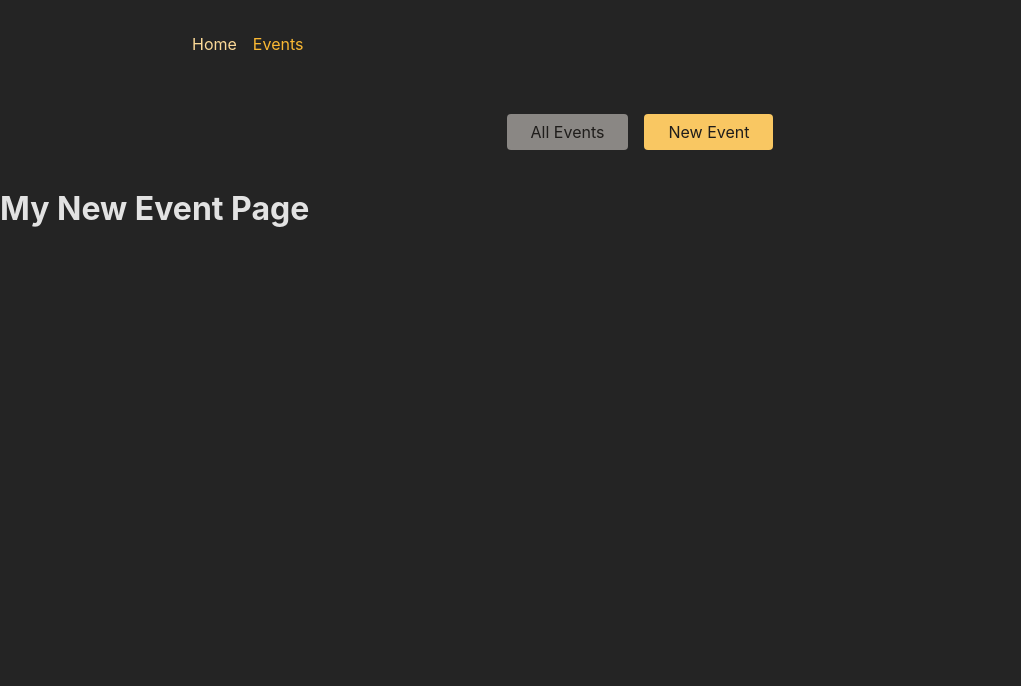
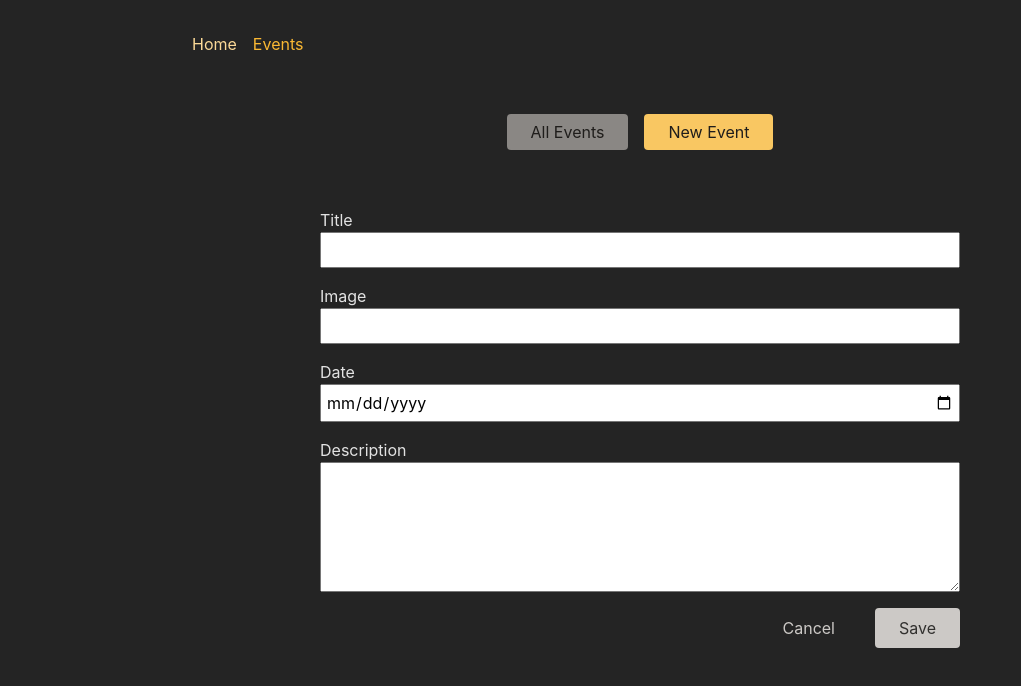
Before and after one commit to Anna-I-M/react-routing-adv, a React (Create React App) app in the folder frontend/: page /events/new in a window 1280 px wide. Shown: the top 686 px of the page, without its empty margins (0-1021 px from the left). Built offline with nearby package versions, Linux system fonts and the light colour scheme.

Commit message:
Added actions, handling the submitted data and the errors

```diff
--- a/frontend/src/App.js
+++ b/frontend/src/App.js
@@ -24,10 +24,11 @@ import { createBrowserRouter, RouterProvider } from "react-router-dom";
 import EditEventPage from "./pages/EditEventPage";
 import EventDetailPage, {
   loader as eventDetailLoader,
+  action as deleteEventAction
 } from "./pages/EventDetailPage";
 import EventsPage, { loader as eventsLoader } from "./pages/EventsPage";
 import HomePage from "./pages/HomePage";
-import NewEventPage from "./pages/NewEventPage";
+import NewEventPage, { action as newEventAction } from "./pages/NewEventPage";
 import RootLayout from "./pages/Root";
 import EventsRootLayout from "./pages/EventsRoot";
 import ErrorPage from "./pages/Error";
@@ -52,11 +53,12 @@ const router = createBrowserRouter([
               {
                 index: true,
                 element: <EventDetailPage />,
+                action: deleteEventAction
               },
               { path: "edit", element: <EditEventPage /> },
             ],
           },
-          { path: "new", element: <NewEventPage /> },
+          { path: "new", element: <NewEventPage />, action: newEventAction },
         ],
       },
     ],
--- a/frontend/src/components/EventForm.js
+++ b/frontend/src/components/EventForm.js
@@ -1,15 +1,32 @@
-import { useNavigate } from "react-router-dom";
+import {
+  useNavigate,
+  Form,
+  useNavigation,
+  useActionData,
+} from "react-router-dom";
 
 import classes from "./EventForm.module.css";
 
 function EventForm({ method, event }) {
   const navigate = useNavigate();
+  const navigation = useNavigation();
+  const data = useActionData();
+
+  const isSubmitting = navigation.state === "submitting";
+
   function cancelHandler() {
     navigate("..");
   }
 
   return (
-    <form className={classes.form}>
+    <Form method="post" className={classes.form}>
+      {data && data.errors && (
+        <ul>
+          {Object.values(data.errors).map((err) => (
+            <li key={err}>{err}</li>
+          ))}
+        </ul>
+      )}
       <p>
         <label htmlFor="title">Title</label>
         <input
@@ -51,12 +68,14 @@ function EventForm({ method, event }) {
         />
       </p>
       <div className={classes.actions}>
-        <button type="button" onClick={cancelHandler}>
+        <button type="button" onClick={cancelHandler} disabled={isSubmitting}>
           Cancel
         </button>
-        <button>Save</button>
+        <button disabled={isSubmitting}>
+          {isSubmitting ? "Submitting..." : "Save"}
+        </button>
       </div>
-    </form>
+    </Form>
   );
 }
 
--- a/frontend/src/components/EventItem.js
+++ b/frontend/src/components/EventItem.js
@@ -1,9 +1,15 @@
-import { Link } from "react-router-dom";
-import classes from './EventItem.module.css';
+import { Link, useSubmit } from "react-router-dom";
+import classes from "./EventItem.module.css";
 
 function EventItem({ event }) {
+  const submit = useSubmit();
+
   function startDeleteHandler() {
-    // ...
+    const proceed = window.confirm("Are you sure?");
+
+    if (proceed) {
+      submit(null, { method: "delete" });
+    }
   }
 
   return (
--- a/frontend/src/pages/EventDetailPage.js
+++ b/frontend/src/pages/EventDetailPage.js
@@ -1,4 +1,4 @@
-import { json, useRouteLoaderData } from "react-router-dom";
+import { json, useRouteLoaderData, redirect } from "react-router-dom";
 import EventItem from "../components/EventItem";
 
 function EventDetailPage() {
@@ -26,3 +26,15 @@ function EventDetailPage() {
       return response;
     }
   }
+
+  export async function action({ request, params }) {
+    const eventId = params.eventId;
+    const response = await fetch("http://localhost:8080/events/" + eventId, {
+      method: request.method
+    });
+
+    if (!response.ok) {
+      throw json({ message: "Could not delete event." }, { status: 500 });
+    }
+    return redirect("/events");
+  }
--- a/frontend/src/pages/NewEventPage.js
+++ b/frontend/src/pages/NewEventPage.js
@@ -1,9 +1,36 @@
+import { json, redirect } from "react-router-dom";
+import EventForm from "../components/EventForm";
+
 function NewEventPage() {
-    return (
-      <>
-        <h1>My New Event Page</h1>
-      </>
-    );
+  return <EventForm />;
+}
+
+export default NewEventPage;
+
+export async function action({ request, params }) {
+  const data = await request.formData();
+  const eventData = {
+    title: data.get("title"),
+    image: data.get("image"),
+    date: data.get("date"),
+    description: data.get("description"),
+  };
+
+  const response = await fetch("http://localhost:8080/events", {
+    method: "POST",
+    headers: {
+      "Content-Type": "application/json",
+    },
+    body: JSON.stringify(eventData),
+  });
+
+  if(response.status === 422) {
+    return response;
   }
 
-  export default NewEventPage;
+  if (!response.ok) {
+    throw json({ message: "Could not save event." }, { status: 500 });
+  }
+
+  return redirect("/events");
+}
```
